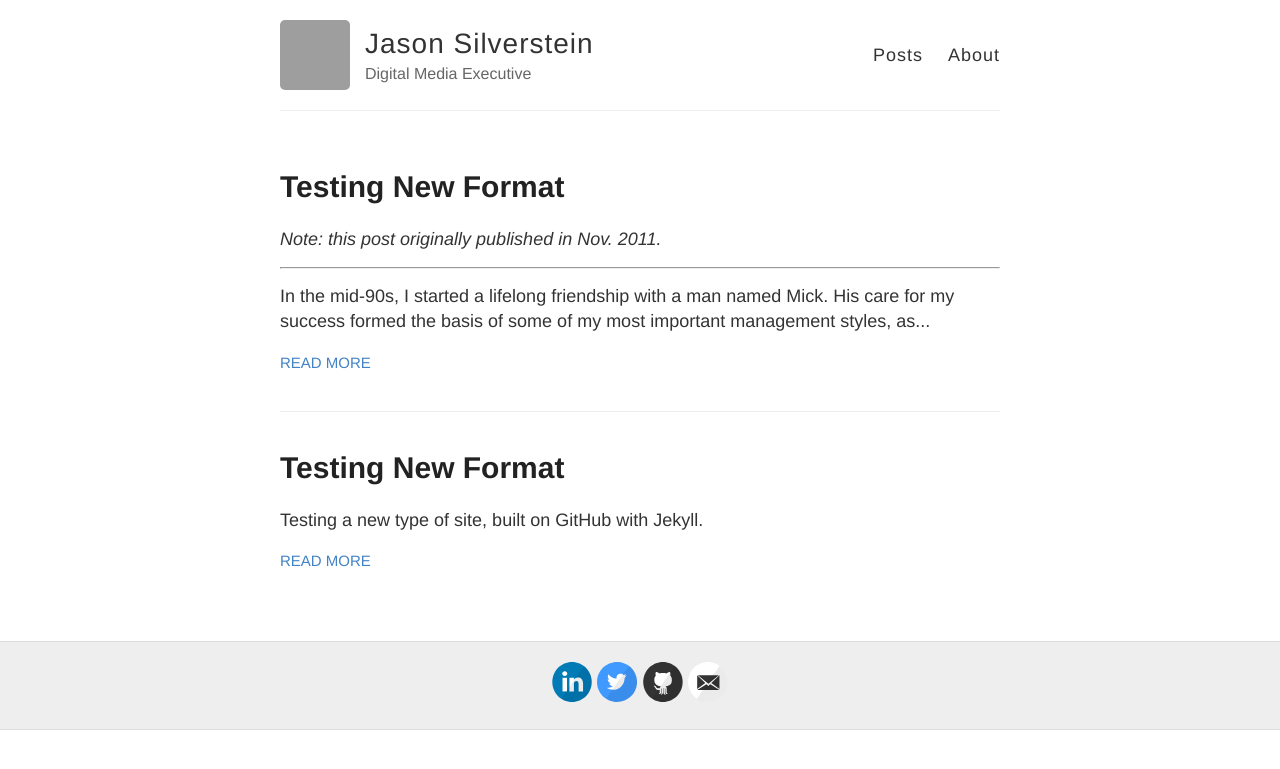
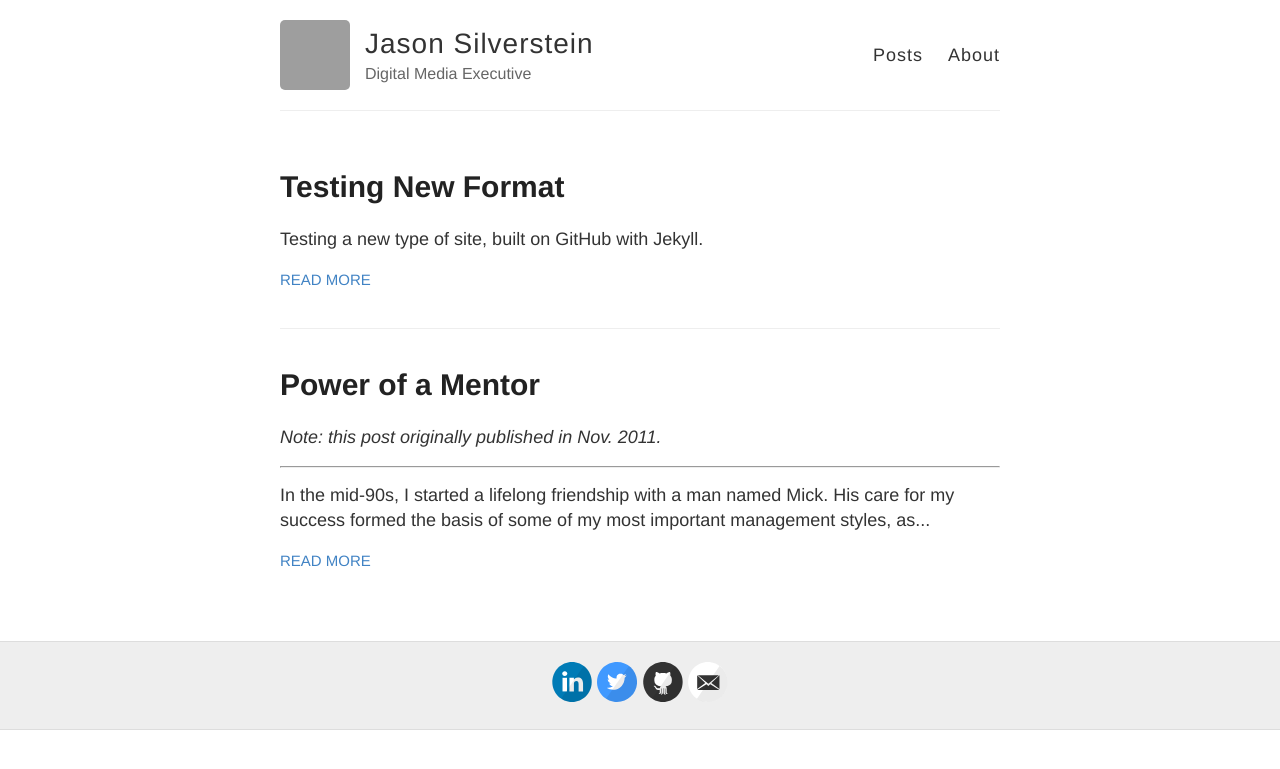
Before and after one commit to jasonsilverstein/jasonsilverstein.github.io, a Jekyll site: the page built from index.html, in a window 1280 px wide. Shown: the top 769 px of the page. Built offline with Jekyll 4.4.1, drawn with Linux system fonts in a browser that asks for light colours; grey boxes are pictures that could not be loaded.

Commit message:
testing a date and title change

```diff
--- a/_posts/2014-10-31-Power-of-a-Mentor.md
+++ b/_posts/2011-11-15-Power-of-a-Mentor.md
@@ -1,6 +1,6 @@
 ---
 layout: post
-title: Testing New Format
+title: Power of a Mentor
 ---
 
 _Note: this post originally published in Nov. 2011._
```
